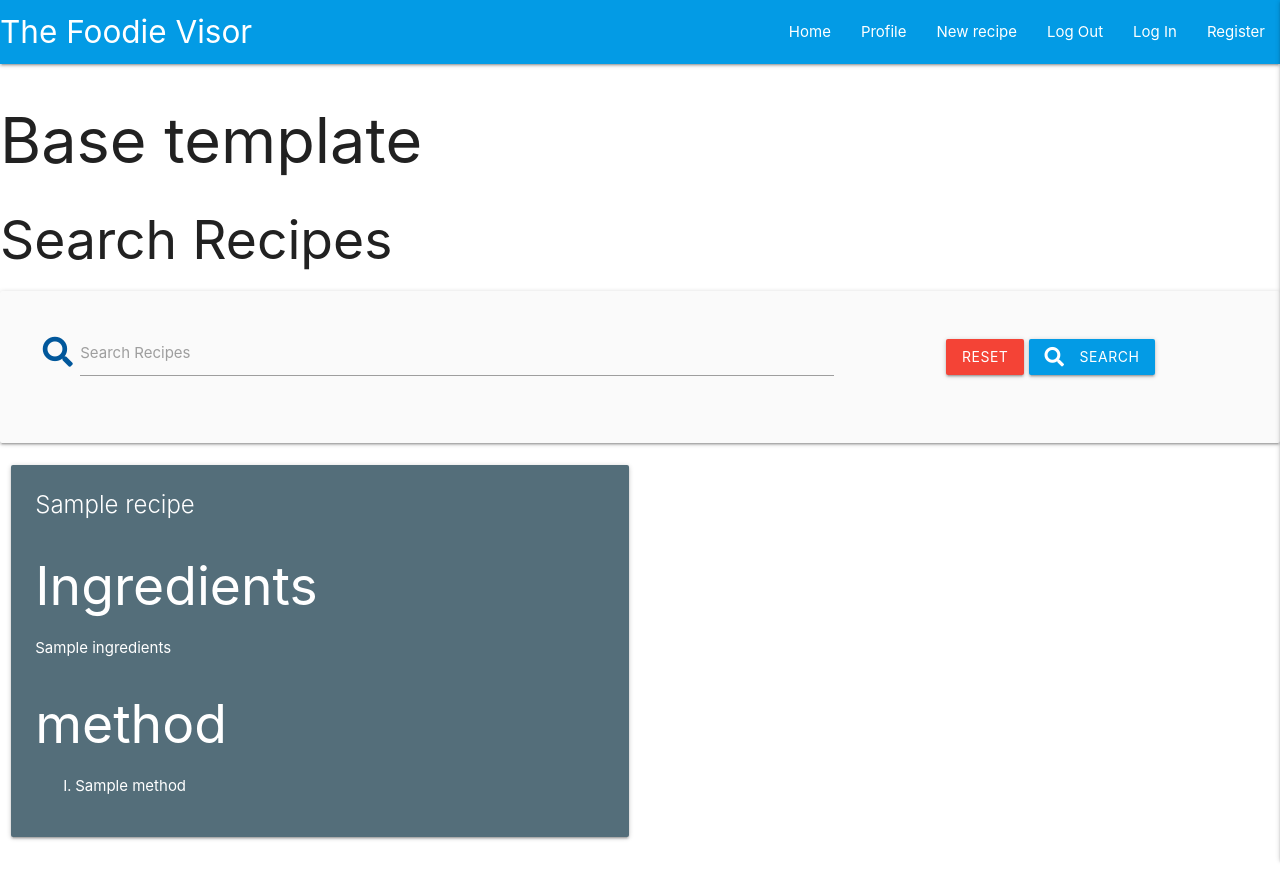
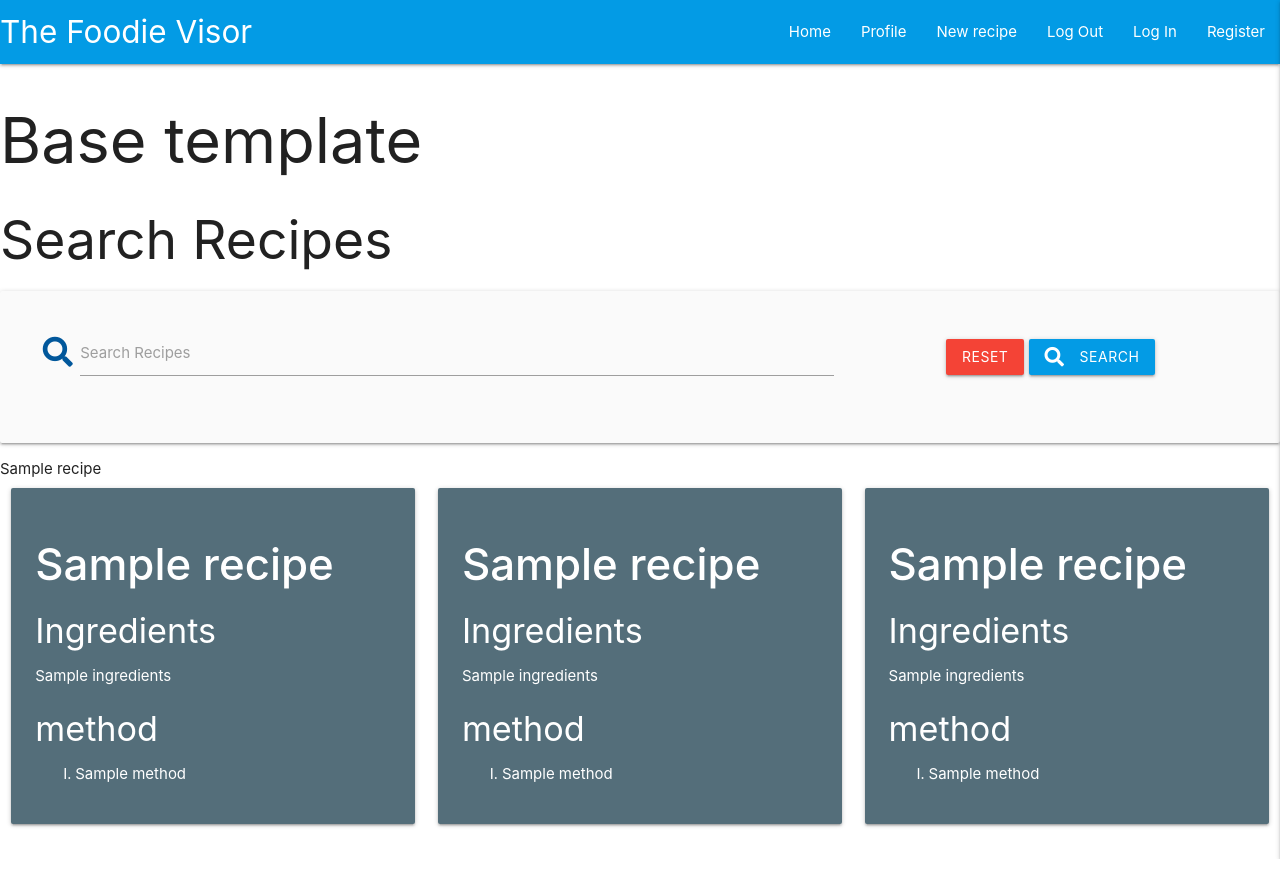
Before and after one commit to MarcSparks7/The_Foodie_Visor, a Flask app: page / in a window 1280 px wide. Run offline with Flask 2, Linux system fonts and the light colour scheme; a database or web service that is not in the repository returns one stand-in record (values such as "Sample title"); some libraries are stand-ins or nearby versions.

Commit message:
spacing out and adding multiple card iterations to the recipe page

```diff
--- a/templates/recipes.html
+++ b/templates/recipes.html
@@ -22,18 +22,57 @@
     </div>
 
 {% for recipe in recipes %}
+{{ recipe.category_name }}
 <div class="row">
-    <div class="col s12 m6">
+    <div class="col s4 m4">
         <div class="card blue-grey darken-1">
             <div class="card-content white-text">
-            <span class="card-title">{{ recipe.recipe_name }}</span>
-            <h2>Ingredients</h2>
+            <h3><strong>{{ recipe.recipe_name }}</strong></h3>
+            <h4>Ingredients</h4>
             {% for ingredients in recipe.ingredients %}
             <ul class="ingredients">
                 <li>{{ ingredients }}</li>
             </ul>
             {% endfor %}
-            <h2>method</h2>
+            <h4>method</h4>
+            {% for method in recipe.method %}
+                <ol class="method">
+                    <li>{{method}}</li>
+                </ol>
+            {% endfor %}
+            </div>
+        </div>
+    </div>
+     <div class="col s4 m4">
+        <div class="card blue-grey darken-1">
+            <div class="card-content white-text">
+            <h3><strong>{{ recipe.recipe_name }}</strong></h3>
+            <h4>Ingredients</h4>
+            {% for ingredients in recipe.ingredients %}
+            <ul class="ingredients">
+                <li>{{ ingredients }}</li>
+            </ul>
+            {% endfor %}
+            <h4>method</h4>
+            {% for method in recipe.method %}
+                <ol class="method">
+                    <li>{{method}}</li>
+                </ol>
+            {% endfor %}
+            </div>
+        </div>
+    </div>
+     <div class="col s4 m4">
+        <div class="card blue-grey darken-1">
+            <div class="card-content white-text">
+            <h3><strong>{{ recipe.recipe_name }}</strong></h3>
+            <h4>Ingredients</h4>
+            {% for ingredients in recipe.ingredients %}
+            <ul class="ingredients">
+                <li>{{ ingredients }}</li>
+            </ul>
+            {% endfor %}
+            <h4>method</h4>
             {% for method in recipe.method %}
                 <ol class="method">
                     <li>{{method}}</li>
```
